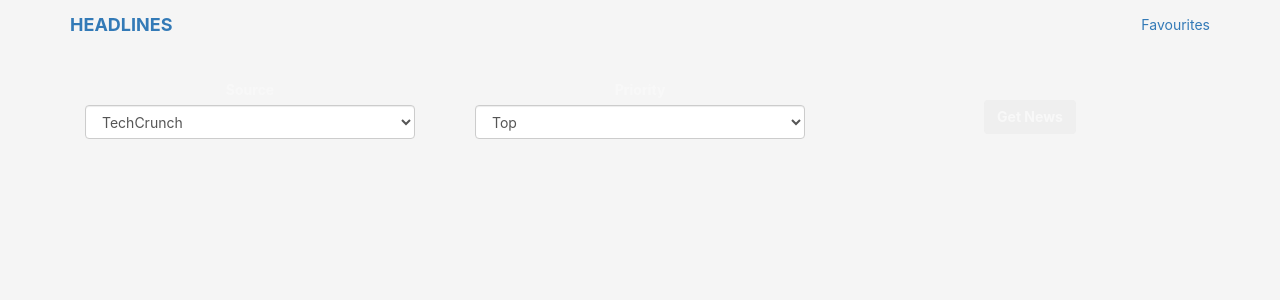
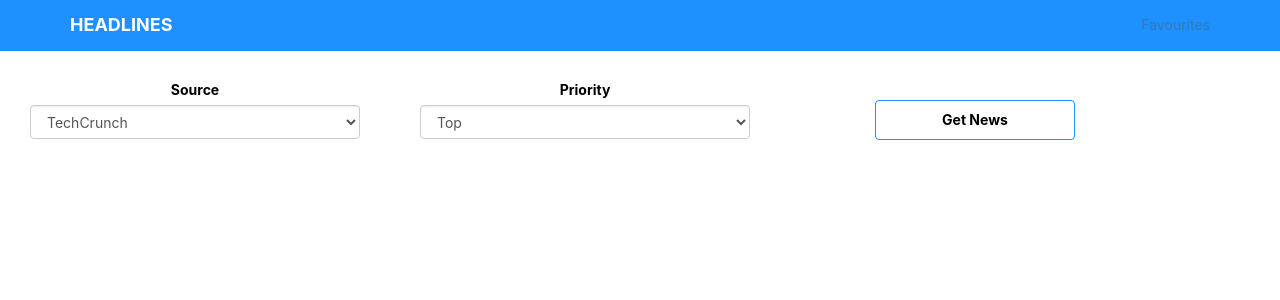
Before and after one commit to seyi-adeleke/Headlines, a React app: page / in a window 1280 px wide. Shown: the top 300 px of the page. Built offline with nearby package versions, Linux system fonts and the light colour scheme.

Commit message:
added styles

```diff
--- a/src/style.scss
+++ b/src/style.scss
@@ -1,8 +1,6 @@
 body{
-  background: whitesmoke;
-  color: #f8f8f8;
+  background: white;
   display: flex;
-  justify-content: center;
   font-family:  -apple-system,
   BlinkMacSystemFont,
   "Segoe UI",
@@ -11,10 +9,26 @@ body{
   Ubuntu,
   Cantarell,
   "Helvetica Neue",
-  sans-serif;;
-}
-
-h1 {
-  text-align: center;
+  sans-serif;
   color: black;
 }
+.navbar{
+  background-color: dodgerblue;
+}
+.navbar-brand{
+  color:white;
+}
+.search-btn{
+  width: 200px;
+  height: 40px;
+  border: 1px solid dodgerblue;
+  background-color: white;
+  color: black;
+}
+.search-btn:hover{
+  background-color: grey;
+  color:white;
+}
+.col-md-4{
+  text-align: center;
+}
```
